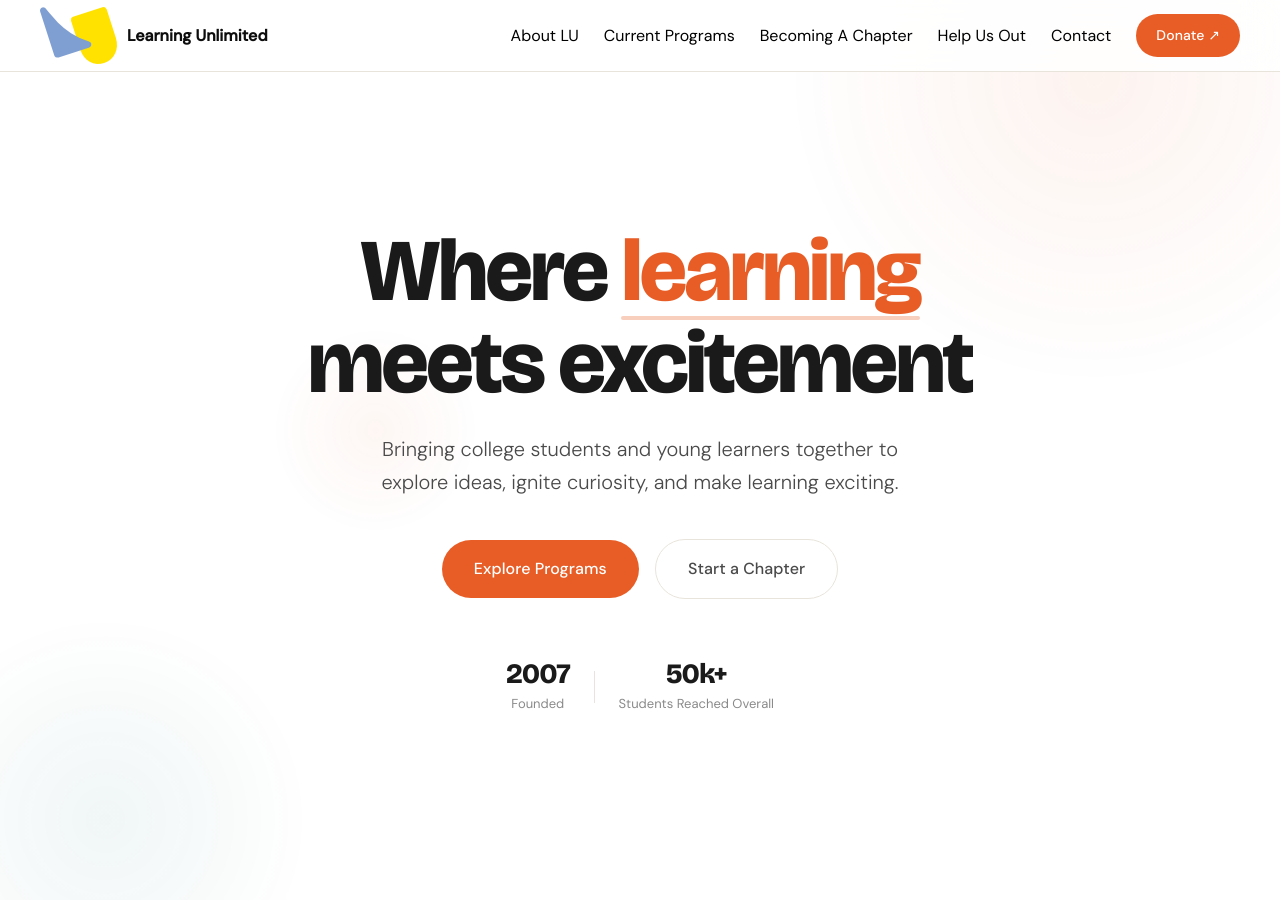
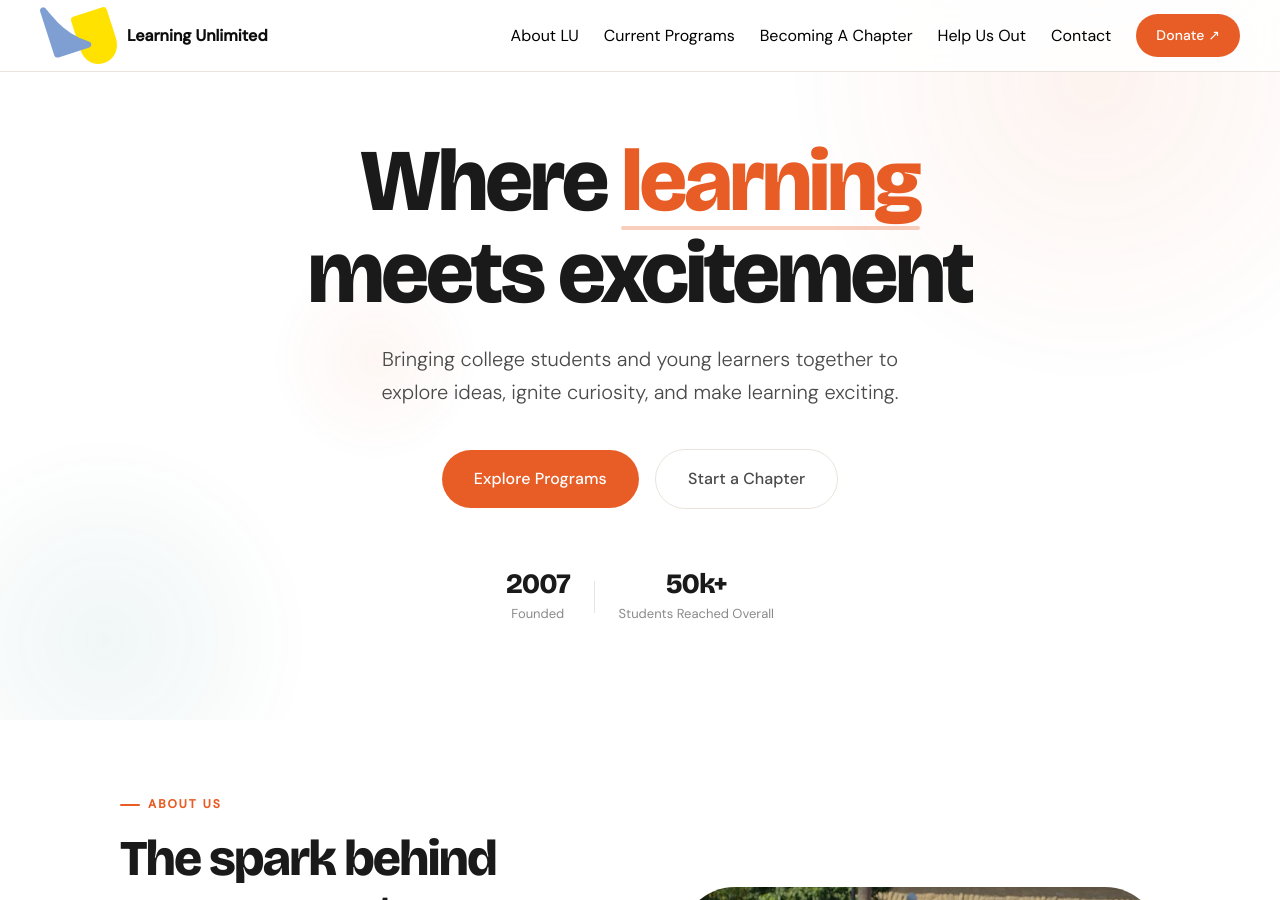
Before and after one commit to learning-unlimited/learning-unlimited.github.io, a Jekyll site: the page built from index.html, in a window 1280 px wide and 900 px high. Built offline with Jekyll 4.4.1, drawn with Linux system fonts in a browser that asks for light colours.

Commit message:
Fixed responsivness and revamped landing page

```diff
--- a/_layouts/landing.html
+++ b/_layouts/landing.html
@@ -2,15 +2,14 @@
 <html>
 <head>
   <title>{{ page.title }}</title>
+  <meta name="viewport" content="width=device-width, initial-scale=1.0">
   <link rel="stylesheet" href="../media/css/index.css">
 </head>
 
 <body>
 
 {% include nav_new.html %}
-
 {{ content }}
-
 {% include footer_new.html %}
 
 <script src="../Logicjs/landingPageLogic.js"></script>
--- a/index.html
+++ b/index.html
@@ -3,12 +3,7 @@
 title: Learning Unlimited Building Excitement for Teaching & Learning
 ---
 
-
-
 {% include herosection_new.html %}
-
 {% include about_new.html %}
-
 {% include Luworking_new.html %}
-
 {% include Lustartchapter_new.html %}
--- a/media/css/index.css
+++ b/media/css/index.css
@@ -199,7 +199,7 @@
 
 
 .hero {
-  min-height: 100vh;
+  min-height: 80vh;
   display: flex;
   align-items: center;
   justify-content: center;
```
